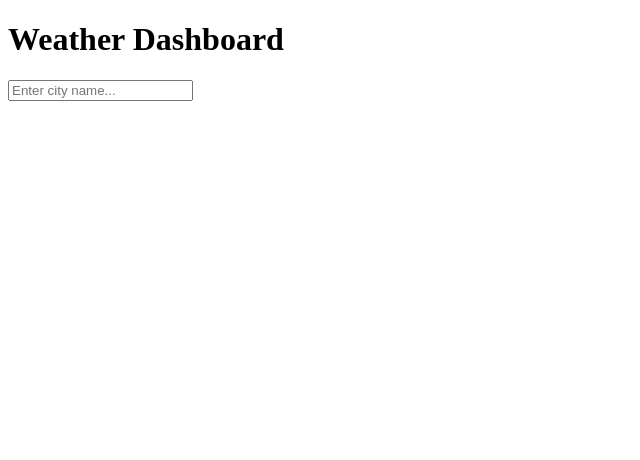
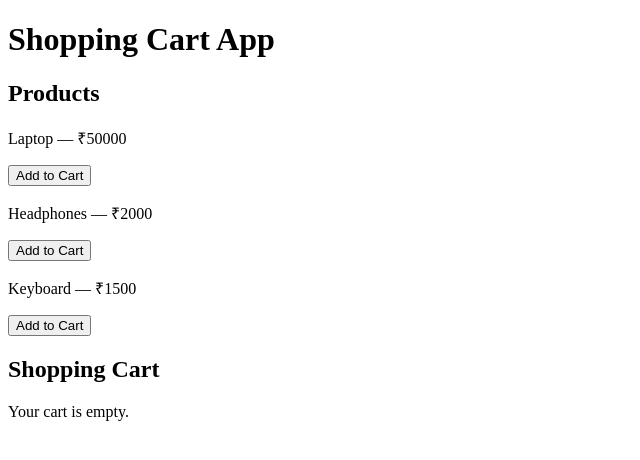
Before and after one commit to shrutipanday25-ui/my-react-app, a React (Vite) app: page / in a window 1280 px wide. Shown: the top 460 px of the page, without its empty margins (0-640 px from the left). Built offline with nearby package versions, Linux system fonts and the light colour scheme.

Commit message:
Complete Day 24 context reducer assignment

```diff
--- a/src/App.jsx
+++ b/src/App.jsx
@@ -1,7 +1,15 @@
-import WeatherDashboard from "./WeatherDashboard";
+import { CartProvider } from "./CartContext";
+import ProductList from "./ProductList";
+import CartDisplay from "./CartDisplay";
 
 function App() {
-  return <WeatherDashboard />;
+  return (
+    <CartProvider>
+      <h1>Shopping Cart App</h1>
+      <ProductList />
+      <CartDisplay />
+    </CartProvider>
+  );
 }
 
 export default App;
--- a/src/CartContext.jsx
+++ b/src/CartContext.jsx
@@ -0,0 +1,49 @@
+
+import { createContext, useReducer } from "react";
+
+export const CartContext = createContext();
+
+function cartReducer(state, action) {
+  switch (action.type) {
+    case "ADD_ITEM": {
+      const existingItem = state.find(
+        (item) => item.id === action.payload.id
+      );
+
+      if (existingItem) {
+        return state.map((item) =>
+          item.id === action.payload.id
+            ? { ...item, quantity: item.quantity + 1 }
+            : item
+        );
+      }
+
+      return [...state, { ...action.payload, quantity: 1 }];
+    }
+
+    case "REMOVE_ITEM":
+      return state.filter(
+        (item) => item.id !== action.payload
+      );
+
+    case "UPDATE_QUANTITY":
+      return state.map((item) =>
+        item.id === action.payload.id
+          ? { ...item, quantity: action.payload.quantity }
+          : item
+      ).filter((item) => item.quantity > 0);
+
+    default:
+      return state;
+  }
+}
+
+export function CartProvider({ children }) {
+  const [cart, dispatch] = useReducer(cartReducer, []);
+
+  return (
+    <CartContext.Provider value={{ cart, dispatch }}>
+      {children}
+    </CartContext.Provider>
+  );
+}
--- /dev/null
+++ b/src/CartDisplay.jsx
@@ -0,0 +1,65 @@
+import { useContext } from "react";
+import { CartContext } from "./CartContext";
+
+function CartDisplay() {
+  const { cart, dispatch } = useContext(CartContext);
+
+  return (
+    <div>
+      <h2>Shopping Cart</h2>
+
+      {cart.length === 0 ? (
+        <p>Your cart is empty.</p>
+      ) : (
+        cart.map((item) => (
+          <div key={item.id}>
+            <p>
+              {item.name} — ₹{item.price} × {item.quantity}
+            </p>
+
+            <button
+              onClick={() =>
+                dispatch({
+                  type: "UPDATE_QUANTITY",
+                  payload: {
+                    id: item.id,
+                    quantity: item.quantity + 1,
+                  },
+                })
+              }
+            >
+              +
+            </button>
+
+            <button
+              onClick={() =>
+                dispatch({
+                  type: "UPDATE_QUANTITY",
+                  payload: {
+                    id: item.id,
+                    quantity: item.quantity - 1,
+                  },
+                })
+              }
+            >
+              -
+            </button>
+
+            <button
+              onClick={() =>
+                dispatch({
+                  type: "REMOVE_ITEM",
+                  payload: item.id,
+                })
+              }
+            >
+              Remove
+            </button>
+          </div>
+        ))
+      )}
+    </div>
+  );
+}
+
+export default CartDisplay;
--- /dev/null
+++ b/src/ProductList.jsx
@@ -0,0 +1,37 @@
+import { useContext } from "react";
+import { CartContext } from "./CartContext";
+
+const products = [
+  { id: 1, name: "Laptop", price: 50000 },
+  { id: 2, name: "Headphones", price: 2000 },
+  { id: 3, name: "Keyboard", price: 1500 },
+];
+
+function ProductList() {
+  const { dispatch } = useContext(CartContext);
+
+  return (
+    <div>
+      <h2>Products</h2>
+
+      {products.map((product) => (
+        <div key={product.id}>
+          <p>{product.name} — ₹{product.price}</p>
+
+          <button
+            onClick={() =>
+              dispatch({
+                type: "ADD_ITEM",
+                payload: product,
+              })
+            }
+          >
+            Add to Cart
+          </button>
+        </div>
+      ))}
+    </div>
+  );
+}
+
+export default ProductList;
```
